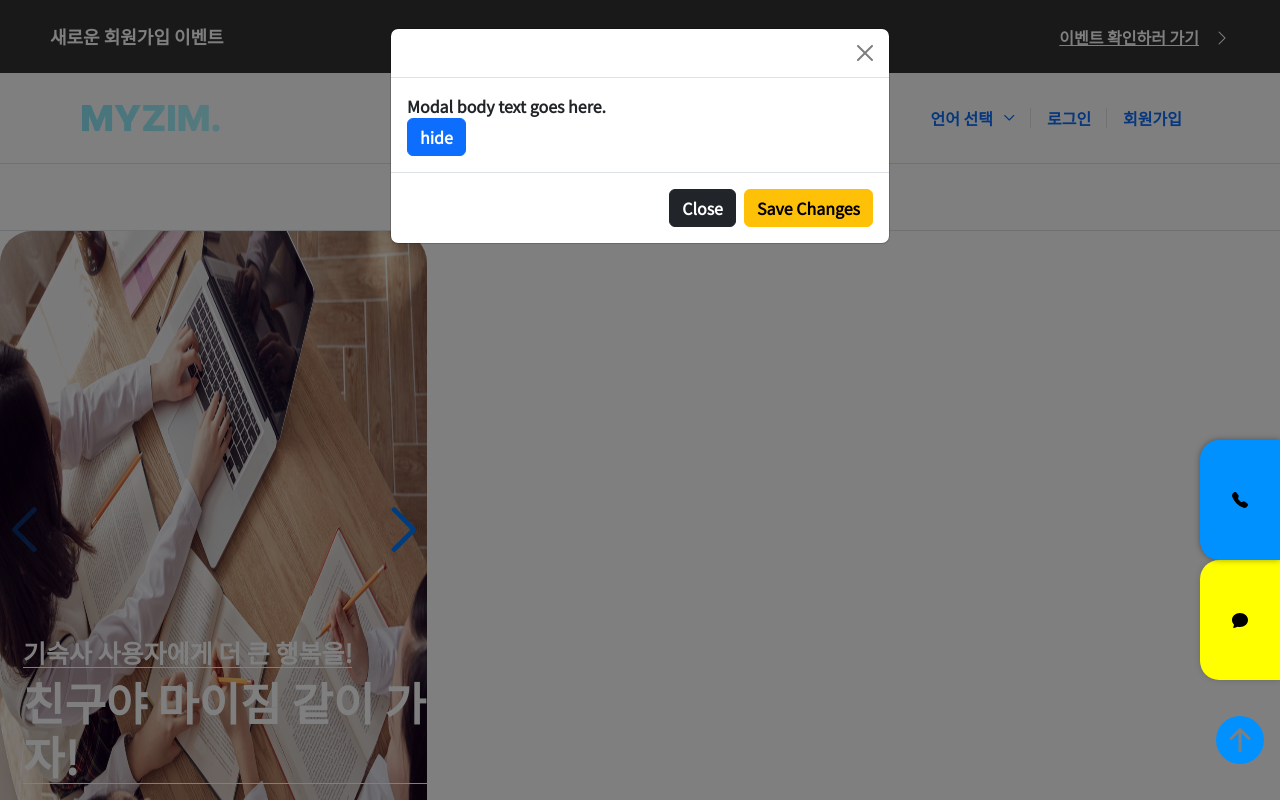
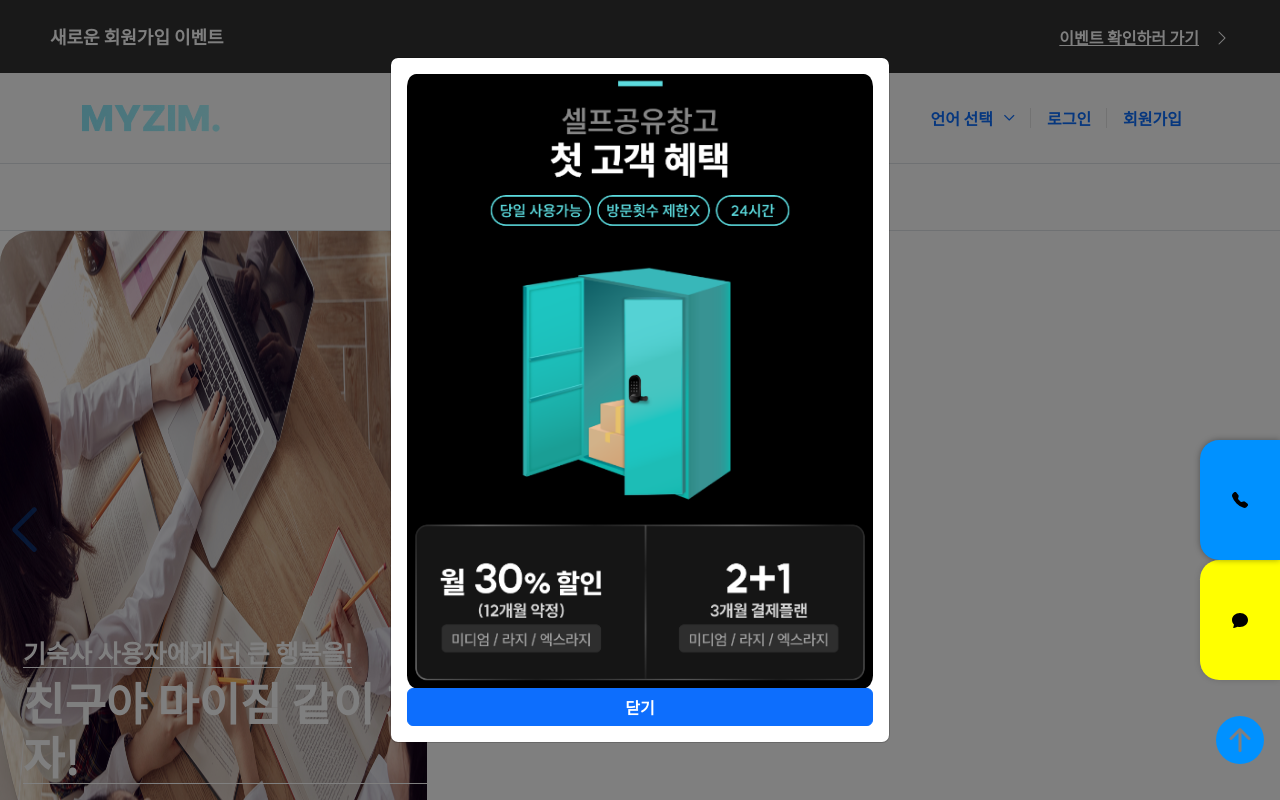
Before and after one commit to ssumiz/react_myzim, a React app: page / in a window 1280 px wide. Shown: the top 800 px of the page. Built offline with nearby package versions, Linux system fonts and the light colour scheme; a web font is replaced by a local one.

Commit message:
Popup Component 작성

```diff
--- a/src/component/pjh/Partner.js
+++ b/src/component/pjh/Partner.js
@@ -38,7 +38,7 @@
                     className={`PartnerSwiper container ${Style.swiperWrap}`}
                     dir="ltr"
 
-                    wrapperclassName={Style.swiperWrapper}
+                    wrapperClass={Style.swiperWrapper}
                 >
 
                     {Data.partner_info.map((value, idx) => {
@@ -94,7 +94,7 @@
                     modules={[Autoplay]}
                     className={`PartnerSwiper container ${Style.swiperWrap}`}
                     dir="rtl"
-                    wrapperclassName={Style.swiperWrapper}
+                    wrapperClass={Style.swiperWrapper}
                 >
                     <div className={Style.swiperWrap}>
 
--- a/src/component/pjh/Popup.js
+++ b/src/component/pjh/Popup.js
@@ -1,11 +1,13 @@
 import React, { useState } from 'react';
+import { Routes, Route, Link } from 'react-router-dom'
 
 import Button from "react-bootstrap/Button"
 import Modal from "react-bootstrap/Modal"
 
 import Style from "../../sass/jh/Popup.module.scss"
+import "../../sass/jh/Popup.scss"
 
-function Static(props) {
+function Popup(props) {
 
     const [isPop, setPop] = useState(true);
 
@@ -14,27 +16,22 @@
 
     return (
         <>
-            <div className="modal show" style={{ display: 'block', position: 'initial' }}>
+            <div className="modal show popupModal" style={{ display: 'block', position: 'initial' }}>
 
-                {/* <Button onClick={() => { showPop() }}>show</Button> */}
+                <Modal
+                    show={isPop}
+                    onHide={hidePop}
+                    aria-labelledby="contained-modal-title-vcenter"
+                    centered
+                    className={Style.modal}
+                >
 
-                <Modal show={isPop}>
-
-                    <Modal.Header closeButton>
-                        <Modal.Title>
-
-                        </Modal.Title>
-                    </Modal.Header>
-
-                    <Modal.Body>
-                        <p>Modal body text goes here.</p>
-                        <Button onClick={() => { hidePop() }}>hide</Button>
+                    <Modal.Body className={Style.modalBody} >
+                        {/* <Link to="/">dd</Link> */}
+                        <img src="/img/pjh/popup/eventImg_1.png" alt="" style={{ borderRadius: "2%" }} />
+                        <Button onClick={() => { hidePop() }} >닫기</Button>
                     </Modal.Body>
 
-                    <Modal.Footer>
-                        <Button variant="dark">Close</Button>
-                        <Button variant="warning">Save Changes</Button>
-                    </Modal.Footer>
                 </Modal>
 
             </div>
@@ -42,4 +39,4 @@
     );
 }
 
-export default Static;
+export default Popup;
--- a/src/sass/jh/Popup.module.scss
+++ b/src/sass/jh/Popup.module.scss
@@ -3,3 +3,12 @@
     left: 0;
     right: 0;
 }
+
+.modalBody {
+    display: flex;
+    justify-content: center !important;
+    flex-direction: column;
+    background-color: transparent;
+    border-radius: 10%;
+    transition: all 0.2s linear;
+}
--- /dev/null
+++ b/src/sass/jh/Popup.scss
@@ -0,0 +1,7 @@
+.modal-content {
+    transition: all 0.2s linear;
+}
+
+.modal-content:hover {
+    transform: scale(1.05);
+}
```
Also changed, not shown: public/img/pjh/popup/eventImg_1.png (added).
